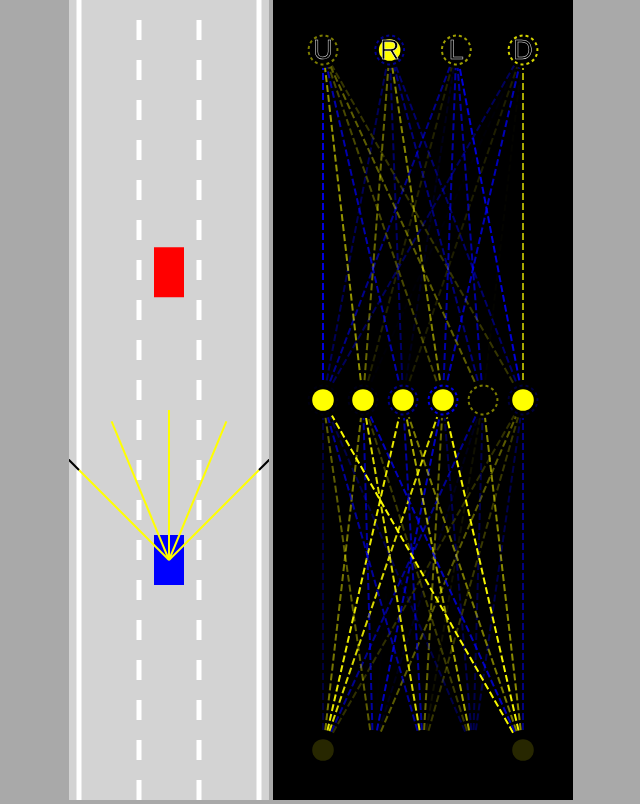
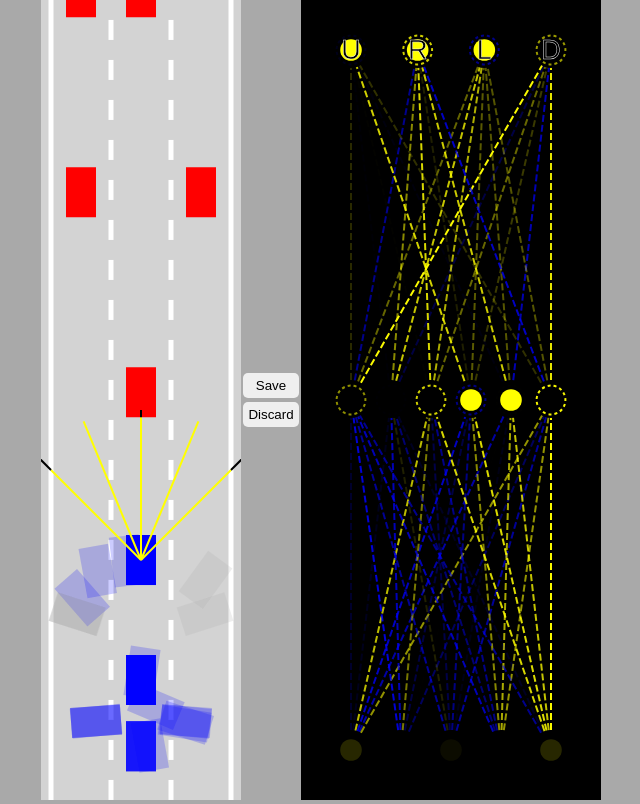
Before and after one commit to yoshrubin/self-driving-car, a plain HTML site: page index.html in a window 1280 px wide. Shown: the whole page, without its empty margins (319-959 px from the left). Drawn offline with Linux system fonts and the light colour scheme; animation ran at ten frames a second.

Commit message:
neural network works with manually saving bestCar

```diff
--- a/car.js
+++ b/car.js
@@ -119,7 +119,7 @@ class Car {
     this.y -= Math.cos(this.angle) * this.speed;
   }
 
-  draw(ctx, color) {
+  draw(ctx, color, drawSensors = false) {
     if (this.damaged) {
       ctx.fillStyle = "darkgray";
     } else {
@@ -132,7 +132,7 @@ class Car {
     }
     ctx.fill();
 
-    if (this.sensor) {
+    if (this.sensor && drawSensors) {
       this.sensor.draw(ctx);
     }
   }
--- a/index.html
+++ b/index.html
@@ -5,6 +5,10 @@
 </head>
 <body>
      <canvas id="carCanvas"></canvas>
+     <div id="verticalButtons">
+         <button onclick="save()">Save</button>
+         <button onclick="discard()">Discard</button>
+     </div>
      <canvas id="networkCanvas"></canvas>
      <script src="visualizer.js"></script>
      <script src="network.js"></script>
--- a/main.js
+++ b/main.js
@@ -7,15 +7,43 @@ const carCtx = carCanvas.getContext("2d");
 const networkCtx = networkCanvas.getContext("2d");
 
 const road = new Road(carCanvas.width / 2, carCanvas.width * 0.9);
-const car = new Car(road.getLaneCenter(1), 100, 30, 50, "AI");
-const traffic = [new Car(road.getLaneCenter(1), -100, 30, 50, "DUMMY", 2)];
+
+const N = 100;
+const cars = generateCars(N);
+let bestCar = cars[0];
+if (localStorage.getItem("bestBrain")) {
+  for (let i = 0; i < cars.length; i++) {
+    cars[i].brain = JSON.parse(localStorage.getItem("bestBrain"));
+    if (i !== 0) {
+      NeuralNetwork.mutate(cars[i].brain, 0.1);
+    }
+  }
+}
+
+const traffic = [
+  new Car(road.getLaneCenter(1), -100, 30, 50, "DUMMY", 2),
+  new Car(road.getLaneCenter(0), -300, 30, 50, "DUMMY", 2),
+  new Car(road.getLaneCenter(2), -300, 30, 50, "DUMMY", 2),
+  new Car(road.getLaneCenter(0), -500, 30, 50, "DUMMY", 2),
+  new Car(road.getLaneCenter(1), -500, 30, 50, "DUMMY", 2),
+  new Car(road.getLaneCenter(1), -700, 30, 50, "DUMMY", 2),
+  new Car(road.getLaneCenter(2), -700, 30, 50, "DUMMY", 2),
+];
 
 animate();
+
+function save() {
+  localStorage.setItem("bestBrain", JSON.stringify(bestCar.brain));
+}
+
+function discard() {
+  localStorage.removeItem("bestBrain");
+}
 
 function generateCars(N) {
   const cars = [];
   for (let i = 0; i < N; i++) {
-    cars.push(new Car(road.getLaneCenter(1), 100, 30, 50, "DUMMY", 2));
+    cars.push(new Car(road.getLaneCenter(1), 100, 30, 50, "AI"));
   }
   return cars;
 }
@@ -24,21 +52,30 @@ function animate(time) {
   for (let i = 0; i < traffic.length; i++) {
     traffic[i].update(road.borders, []);
   }
-  car.update(road.borders, traffic);
+
+  for (let i = 0; i < cars.length; i++) {
+    cars[i].update(road.borders, traffic);
+  }
+  bestCar = cars.find((car) => car.y === Math.min(...cars.map((car) => car.y)));
 
   carCanvas.height = window.innerHeight;
   networkCanvas.height = window.innerHeight;
 
   carCtx.save();
-  carCtx.translate(0, -car.y + carCanvas.height * 0.7);
+  carCtx.translate(0, -bestCar.y + carCanvas.height * 0.7);
 
   road.draw(carCtx);
   for (let i = 0; i < traffic.length; i++) {
     traffic[i].draw(carCtx, "red");
   }
-  car.draw(carCtx, "blue");
+  carCtx.globalAlpha = 0.2;
+  for (let i = 0; i < cars.length; i++) {
+    cars[i].draw(carCtx, "blue");
+  }
+  carCtx.globalAlpha = 1;
+  bestCar.draw(carCtx, "blue", true);
 
   networkCtx.lineDashOffset = -time / 50;
-  Visualizer.drawNetwork(networkCtx, car.brain);
+  Visualizer.drawNetwork(networkCtx, bestCar.brain);
   requestAnimationFrame(animate);
 }
--- a/network.js
+++ b/network.js
@@ -13,6 +13,23 @@ class NeuralNetwork {
     }
     return outputs;
   }
+
+  static mutate = (network, amount = 1) => {
+    network.levels.forEach((level) => {
+      for (let i = 0; i < level.biases.length; i++) {
+        level.biases[i] = lerp(level.biases[i], Math.random() * 2 - 1, amount);
+      }
+      for (let i = 0; i < level.weights.length; i++) {
+        for (let j = 0; j < level.weights[i].length; j++) {
+          level.weights[i][j] = lerp(
+            level.weights[i][j],
+            Math.random() * 2 - 1,
+            amount
+          );
+        }
+      }
+    });
+  };
 }
 
 class Level {
--- a/style.css
+++ b/style.css
@@ -2,7 +2,26 @@ body {
   margin: 0;
   background: darkgray;
   overflow: hidden;
-  text-align: center;
+  display: flex;
+  justify-content: center;
+  align-items: center;
+}
+
+#verticalButtons {
+  display: flex;
+  flex-direction: column;
+}
+
+button {
+  border: none;
+  border-radius: 5px;
+  padding: 5px;
+  margin: 2px;
+  cursor: pointer;
+}
+
+button:hover {
+  background: blue;
 }
 
 #networkCanvas {
```
